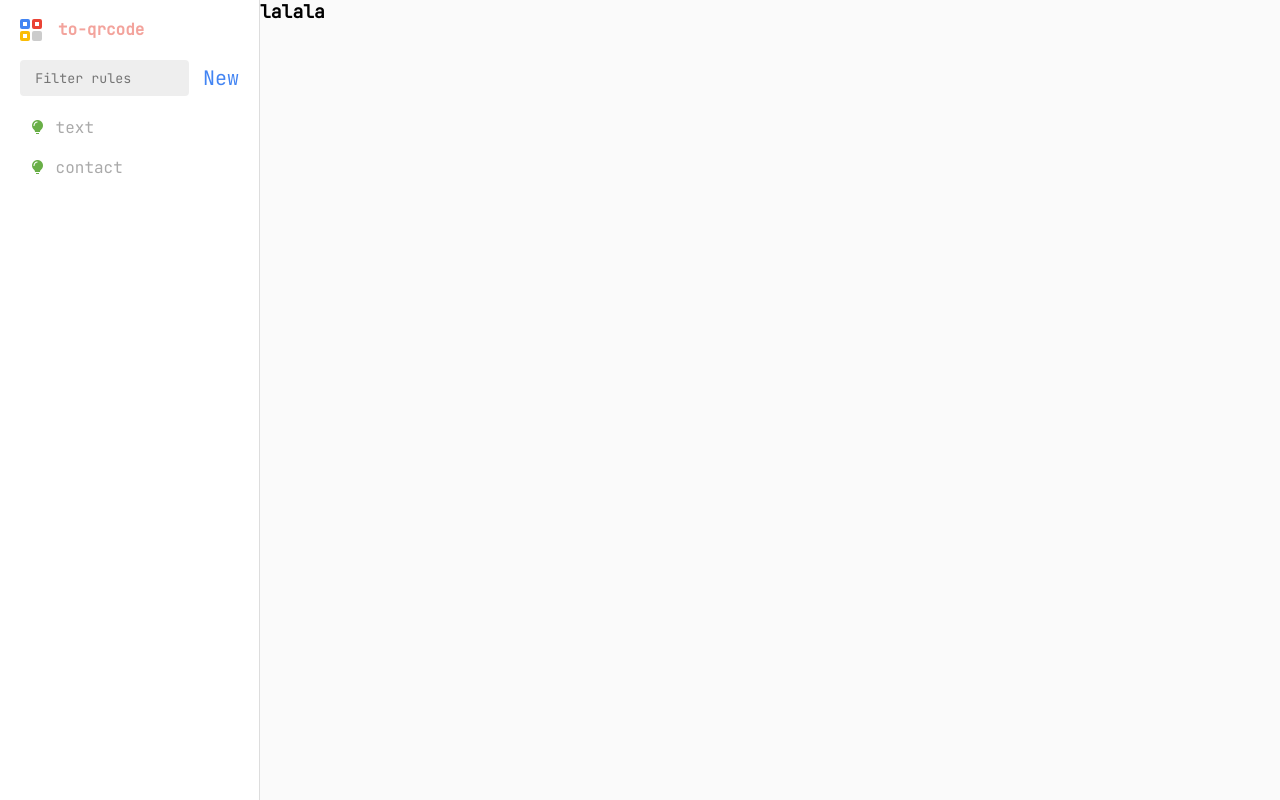
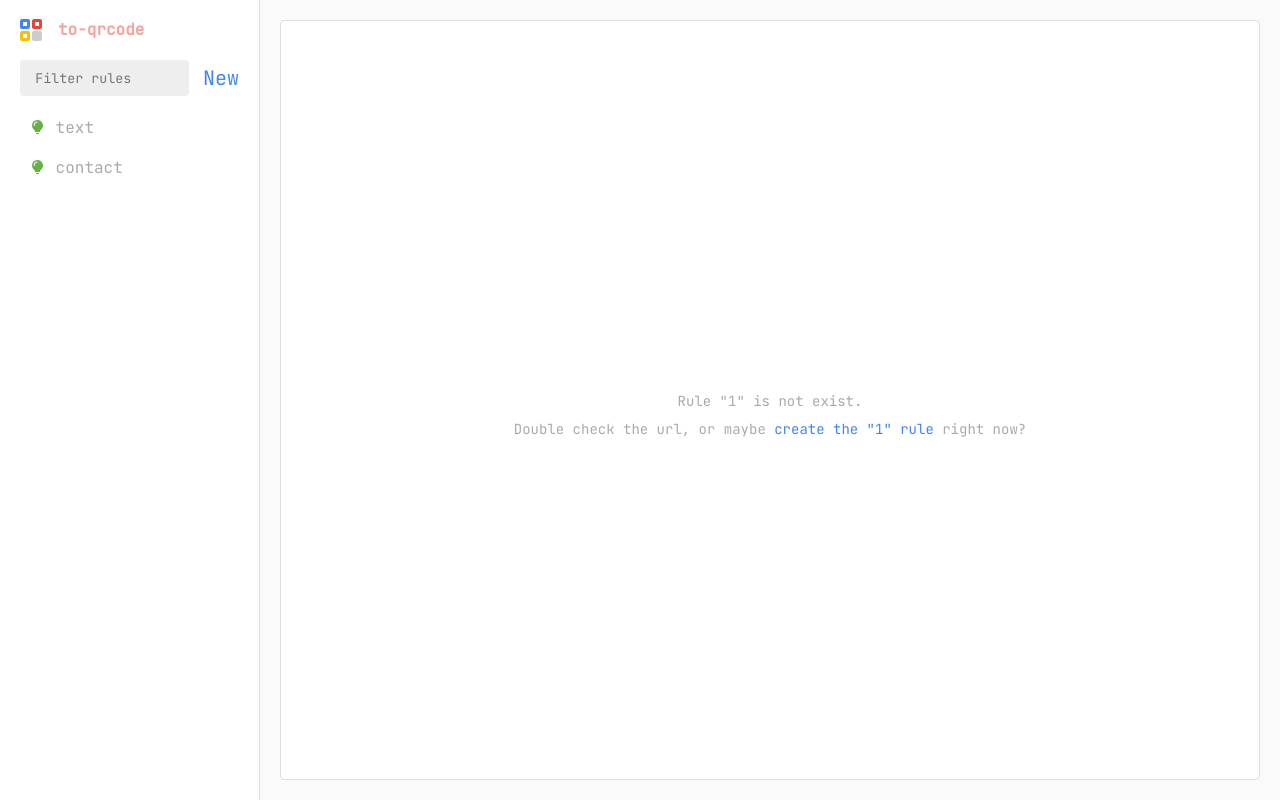
Before and after one commit to ioslh/to-qrcode, a Vue app: page /rules/1/1 in a window 1280 px wide. Built offline with nearby package versions, Linux system fonts and the light colour scheme; a small style sheet from the web is missing.

Commit message:
feat: share tip

```diff
--- a/index.html
+++ b/index.html
@@ -22,7 +22,7 @@
 
       gtag('config', 'G-C8X23YTENP');
     </script>
-    <link rel="stylesheet" href="//at.alicdn.com/t/font_2585873_wmjqmpin87.css">
+    <link rel="stylesheet" href="//at.alicdn.com/t/font_2585873_hmv2ngsua6v.css">
   </head>
   <body>
     <div id="app"></div>
--- a/src/components/rule.vue
+++ b/src/components/rule.vue
@@ -1,5 +1,11 @@
 <template>
   <header>
+    <div v-if="rule.raw && showShareTip" class="shared-tip">
+      <p>
+        This rule is temporary and shared by url, try <a @click="onSaveAs">save it locally</a> on your computer for later use.
+      </p>
+      <a class="close-tip" @click="onHideShareTip">Don't show again</a>
+    </div>
     <div class="head">
       <div class="info">
         <span class="tag raw" v-if="rule.raw">Shared</span>
@@ -27,7 +33,7 @@
 </template>
 
 <script lang="ts">
-import { computed, defineComponent, ref, inject, PropType } from 'vue'
+import { computed, defineComponent, ref, inject, PropType, watch } from 'vue'
 import { useRoute, useRouter } from 'vue-router'
 import Generate from '@/pages/generate.vue'
 import Settings from '@/pages/settings.vue'
@@ -37,11 +43,14 @@ import Readonly from '@/components/readonly.vue'
 import Error from '@/components/error.vue'
 import type { Rule } from '@/typings'
 import { utoa, idGenerator } from '@/shared/utils'
+import Storage from '@/shared/storage'
 
 interface MenuItem {
   name: string
   key: string
 }
+
+const ShareStorageKey = '__show_share_tip__'
 
 export default defineComponent({
   components: {
@@ -59,6 +68,7 @@ export default defineComponent({
   },
   emits: [],
   setup(props, { emit }){
+    const showShareTip = ref(Storage.get(ShareStorageKey, true))
     const { update, remove, rules, add } = inject(ruleContext)!
     const route = useRoute()
     const router = useRouter()
@@ -131,12 +141,22 @@ export default defineComponent({
       router.push(`/rules/${newName}/gen`)
     }
 
+    const onHideShareTip = () => {
+      showShareTip.value = false
+    }
+
+    watch(showShareTip, v => {
+      Storage.set(ShareStorageKey, v)
+    })
+
     return {
       menus,
       onShare,
       onSaveAs,
       onRemove,
       runtimeMenu,
+      showShareTip,
+      onHideShareTip,
     }
   }
 })
@@ -150,6 +170,28 @@ header {
   background: #fff;
   border-bottom: 1px solid #ddd;
   font-size: 30px;
+  position: relative;
+}
+
+.shared-tip {
+  position: absolute;
+  top: 0;
+  width: 80%;
+  left: 10%;
+  font-size: 12px;
+  background: #ffe1de;
+  padding: 4px 10px;
+  border: 1px solid #f3a39c;
+  border-top: 0;
+  display: flex;
+  align-items: flex-start;
+  justify-content: space-between;
+}
+
+.close-tip {
+  width: 140px;
+  text-align: right;
+  flex-shrink: 0;
 }
 
 .head {
--- a/src/pages/generate.vue
+++ b/src/pages/generate.vue
@@ -1,6 +1,24 @@
 <template>
   <div v-if="parsing" v-loading="true" class="loading"></div>
-  <error v-else-if="fatal" :desc="fatal" />
+  <div v-else-if="fatal" class="fatal">
+    <i class="iconfont iconerror" />
+    <p>{{ fatal }}</p>
+    <p>
+      Try
+      <router-link v-if="!rule.builtin && !rule.raw" :to="`/rules/${rule.name}/edit`">update</router-link>
+      your rule now
+    </p>
+  </div>
+  <div v-else-if="error" class="wrapper">
+    <div class="error">
+      <p class="message">{{ error }}</p>
+      <p class="guide">
+        Try
+        <router-link v-if="!rule.builtin && !rule.raw" :to="`/rules/${rule.name}/edit`">update</router-link>
+        your rule now
+      </p>
+    </div>
+  </div>
   <div v-else class="wrapper">
     <div class="rule">
       <div class="input">
@@ -86,8 +104,10 @@ export default defineComponent({
     const parsing = ref(true)
     const params = ref<Param[]>([])
     const jsCode = ref('')
-    // fatal error, will display message fullscreen
+    // fatal message, system error, will display message fullscreen
     const fatal = ref('')
+    // normally user-input caused error
+    const error = ref('')
     const generating = ref(false)
     const genTimer = ref()
     const input = ref<Record<string, any>>({})
@@ -115,29 +135,30 @@ export default defineComponent({
     }
 
     const parseCode = async (code?: string) => {
+      error.value = ''
+      fatal.value = ''
       if (!code) {
-        fatal.value = `Rule is not defined`
+        error.value = `Rule function is not defined`
         parsing.value = false
         return
       }
-      fatal.value = ''
       parsing.value = true
       try {
         const { defined, js, params: ps } = await codeParser(props.rule.name, code)
         if (!defined || !js || !ps.length) {
-          fatal.value = 'Rule defininition is not complete'
+          error.value = 'Rule defininition is not complete'
         } else {
           params.value = ps
           jsCode.value = js
           input.value = normalizeInitValue(ps)
           ruleImplement.value = resolveImplement()
           if (!ruleImplement.value) {
-            fatal.value = 'Error happened while resolving rule function'
+            error.value = 'Error happened while resolving rule function'
           }
         }
       } catch(e) {
         console.log(e)
-        fatal.value = 'Oops, we have a problem'
+        fatal.value = 'Oops, we have a problem, try refresh page'
       }
       parsing.value = false
     }
@@ -207,6 +228,7 @@ export default defineComponent({
 
     return {
       fatal,
+      error,
       parsing,
       params,
       input,
@@ -220,6 +242,8 @@ export default defineComponent({
 </script>
 
 <style lang="scss" scoped>
+@import "@/styles/var.scss";
+
 .loading {
   height: 100%;
   width: 100%;
@@ -228,6 +252,40 @@ export default defineComponent({
 .wrapper {
   padding: 20px;
   height: 100%;
+}
+
+.fatal {
+  width: 100%;
+  height: 100%;
+  display: flex;
+  align-items: center;
+  justify-content: center;
+  flex-direction: column;
+  i {
+    font-size: 60px;
+    color: $danger-color;
+    margin-bottom: 40px;
+  }
+  p {
+    margin-top: 6px;
+  }
+}
+
+.error {
+  border: 1px solid #ddd;
+  border-radius: 4px;
+  padding: 20px;
+  background: #fff;
+  .message {
+    color: $danger-color;
+  }
+  .guide {
+    margin-top: 20px;
+    a {
+      color: $main-color;
+      font-weight: bold;
+    }
+  }
 }
 
 .rule {
--- a/src/pages/rule.vue
+++ b/src/pages/rule.vue
@@ -1,28 +1,41 @@
 <template>
   <rule-view v-if="runtimeRule" :rule="runtimeRule" />
-  <h2 v-else>lalala</h2>
+  <div class="wrapper" v-else>
+    <div class="inner">
+      <error v-if="nameInUrl">
+        <div class="guide">
+          <p>Rule "{{ nameInUrl }}" is not exist.</p>
+          <p>Double check the url, or maybe <a @click="onCreate">create the "{{ nameInUrl }}" rule</a> right now?</p>
+        </div>
+      </error>
+      <error v-else-if="rawInUrl">
+        <div class="guide">
+          <p>Raw content in url is illegal and failed parsing</p>
+          <div class="raw">{{ rawInUrl }}</div>
+        </div>
+      </error>
+    </div>
+  </div>
 </template>
 
 <script lang="ts">
-import { computed, defineComponent, onMounted, ref, inject } from 'vue'
+import { computed, defineComponent, inject } from 'vue'
 import { useRoute, useRouter } from 'vue-router'
-import { getRules, ruleContext } from '@/shared/rules'
+import { ruleContext } from '@/shared/rules'
 import { atou } from '@/shared/utils'
 import type { Rule } from '@/typings'
 import RuleView from '@/components/rule.vue'
-
-  // <error v-if="!currentRule">
-  //   <p>The rule "<strong>{{ name }}</strong>" is not existed</p>
-  // </error>
+import Error from '@/components/error.vue'
 
 export default defineComponent({
   components: {
-    RuleView
+    RuleView,
+    Error
   },
   props: {},
   emits: [],
   setup(props, { emit }){
-    const { rules, update } = inject(ruleContext)!
+    const { rules, add } = inject(ruleContext)!
     const route = useRoute()
     const router = useRouter()
     const nameInUrl = computed(() => {
@@ -45,7 +58,7 @@ export default defineComponent({
            */
           const rawCode = rawInUrl.value.replace(/ /g, '+')
           const r = JSON.parse(atou(rawCode))
-          if (typeof r === 'object' && typeof r.func === 'string') {
+          if (typeof r === 'object') {
             return {
               name: r.name || 'Untitled rule',
               desc: r.desc ? String(r.desc) : '',
@@ -59,16 +72,51 @@ export default defineComponent({
       }
       return undefined
     })
-    console.log(runtimeRule.value)
+
+    const onCreate = () => {
+      add({ name: nameInUrl.value })
+      router.push(`/rules/${nameInUrl.value}/edit`)
+    }
 
     return {
       runtimeRule,
       nameInUrl,
+      rawInUrl,
+      onCreate,
     }
   }
 })
 </script>
 
 <style lang="scss" scoped>
+@import "@/styles/var.scss";
 
+.wrapper {
+  padding: 20px;
+  height: 100%;
+}
+
+.inner {
+  border: 1px solid #ddd;
+  background: #fff;
+  border-radius: 4px;
+  height: 100%;
+}
+
+.guide {
+  text-align: center;
+  p {
+    margin-top: 10px;
+  }
+}
+
+.raw {
+  width: 60%;
+  word-break: break-all;
+  margin:  20px auto 0;
+  padding: 20px;
+  background: #fafafa;
+  border: 1px solid #eee;
+  border-radius: 4px;
+}
 </style>
--- a/src/styles/global.scss
+++ b/src/styles/global.scss
@@ -20,3 +20,11 @@
 .el-loading-mask {
   background-color: transparent;
 }
+
+a {
+  color: $main-color;
+  cursor: pointer;
+  &:hover {
+    text-decoration: underline;
+  }
+}
```
